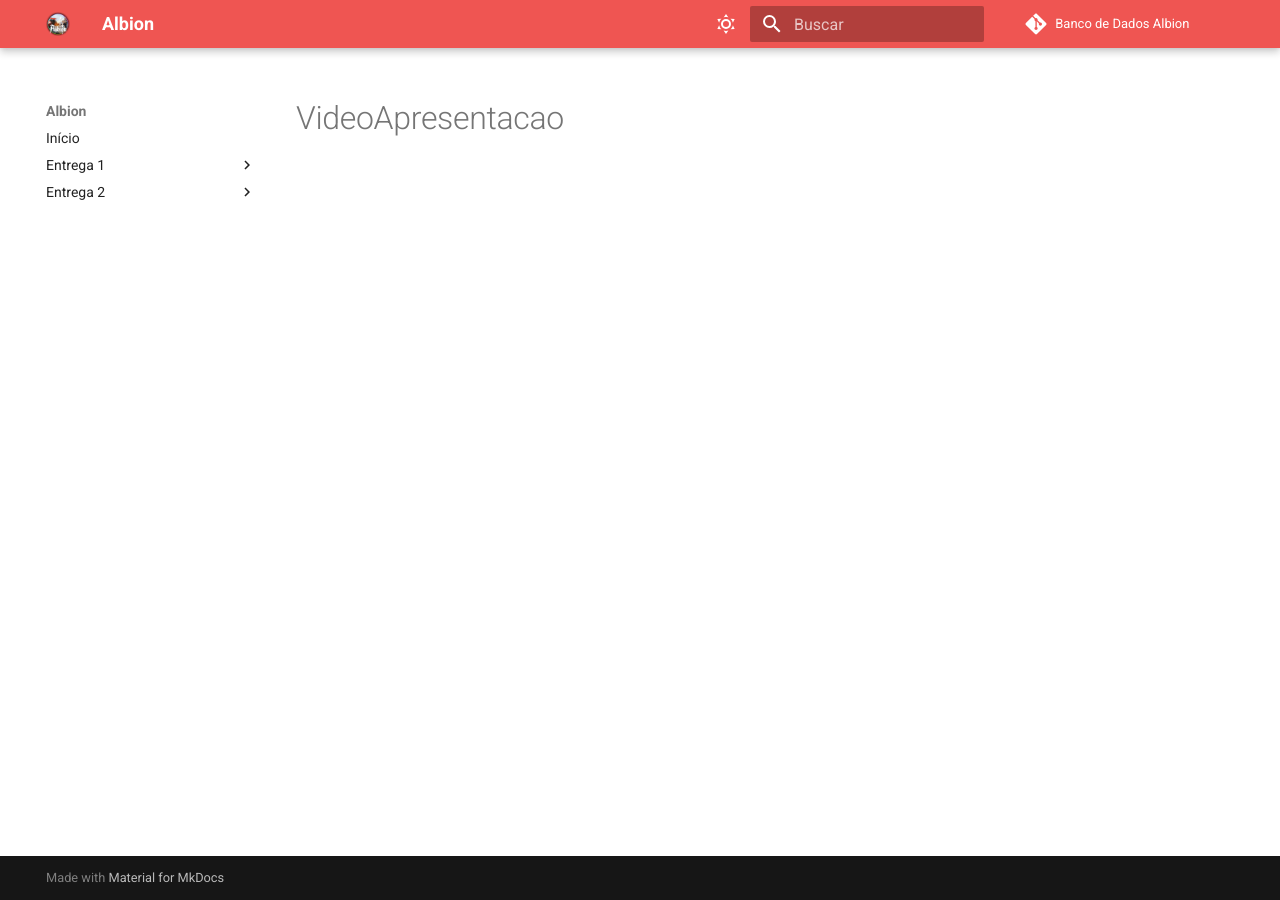
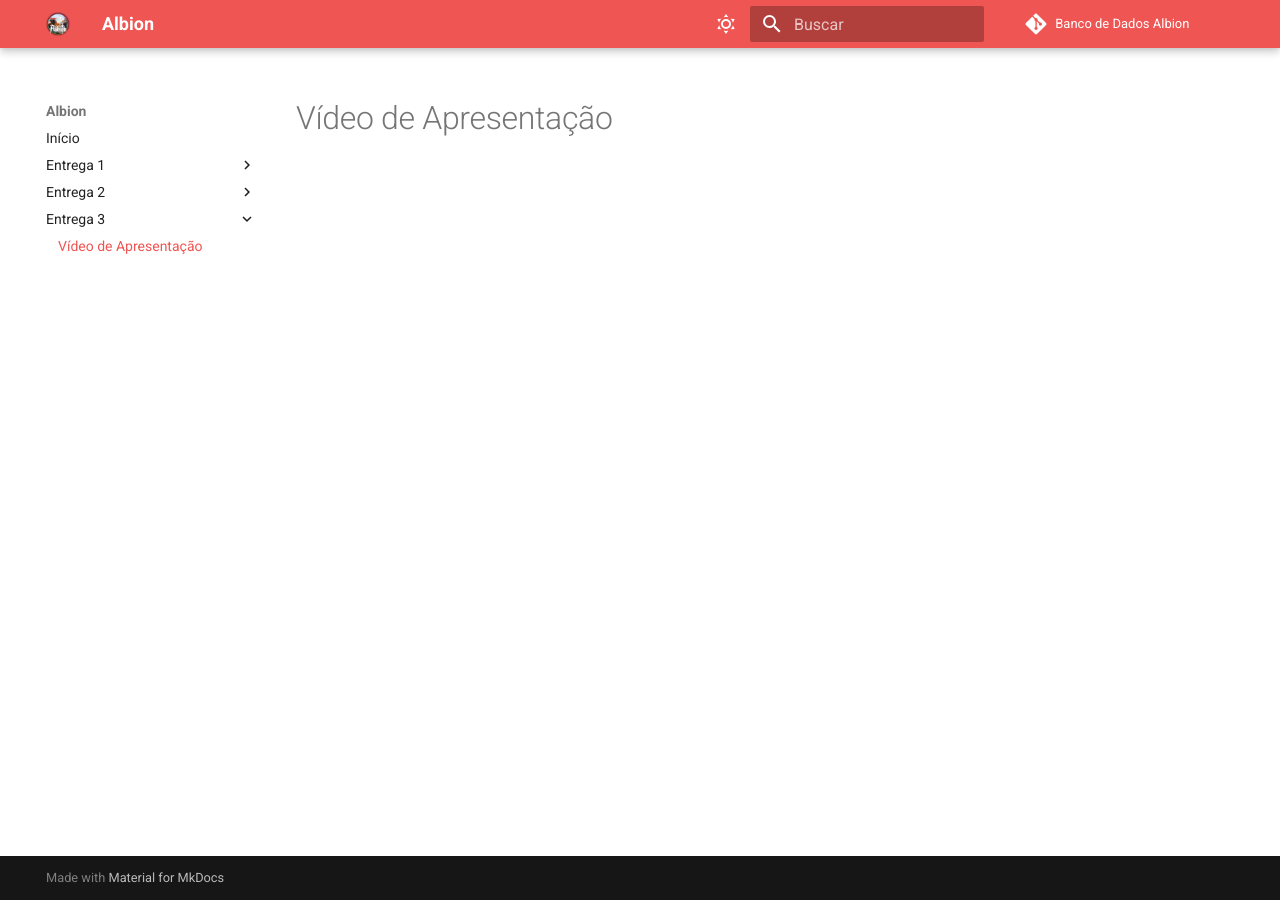
Before and after one commit to SBD1/2025.01-Albion, an MkDocs documentation site: the page built from docs/sections/Entrega-3/VideoApresentacao.md, in a window 1280 px wide. Built offline with MkDocs 1.6.1 and Material for MkDocs 9.7.7, drawn with Linux system fonts in a browser that asks for light colours; comment, search, counter and statistics services are not loaded.

Commit message:
Update mkdocs.yml

```diff
--- a/mkdocs.yml
+++ b/mkdocs.yml
@@ -15,6 +15,8 @@ nav:
     - Modelo Relacional: sections/Entrega-2/2-ModeloRelacional.md
     - Dicionário de Dados: sections/Entrega-2/3-DicionarioDados.md
     - Vídeo de Apresentação: sections/Entrega-2/4-VideoApresentacao.md
+  - Entrega 3:
+    - Vídeo de Apresentação: sections/Entrega-3/VideoApresentacao.md
 
 theme:
   name: material
```
